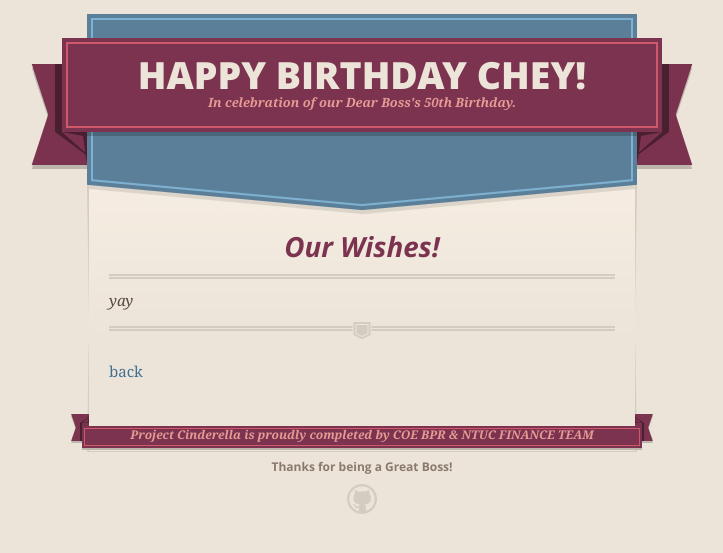
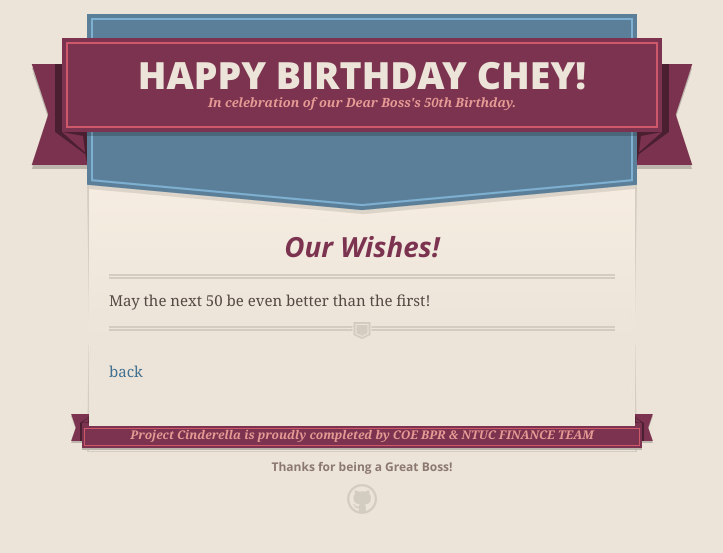
Before and after one commit to projectcinderella/projectcinderella.github.io, a Jekyll site: the page built from 4290c1e209325137369404002d75bffc75d6422a/birthdaywishes.md, in a window 1280 px wide. Shown: the top 553 px of the page, without its empty margins (278-1001 px from the left). Built offline with Jekyll 4.4.1, drawn with Linux system fonts in a browser that asks for light colours; comment, search, counter and statistics services are not loaded; our own code applies the rules of GitHub Pages for plain Markdown files.

Commit message:
Update and rename another-page.md to birthdaywishes.md

```diff
--- a/4290c1e209325137369404002d75bffc75d6422a/another-page.md
+++ b/4290c1e209325137369404002d75bffc75d6422a/birthdaywishes.md
@@ -4,7 +4,7 @@ layout: default
 
 ## Our Wishes!
 
-_yay_
+May the next 50 be even better than the first!
 
 ----
 <div class="comments">
```
